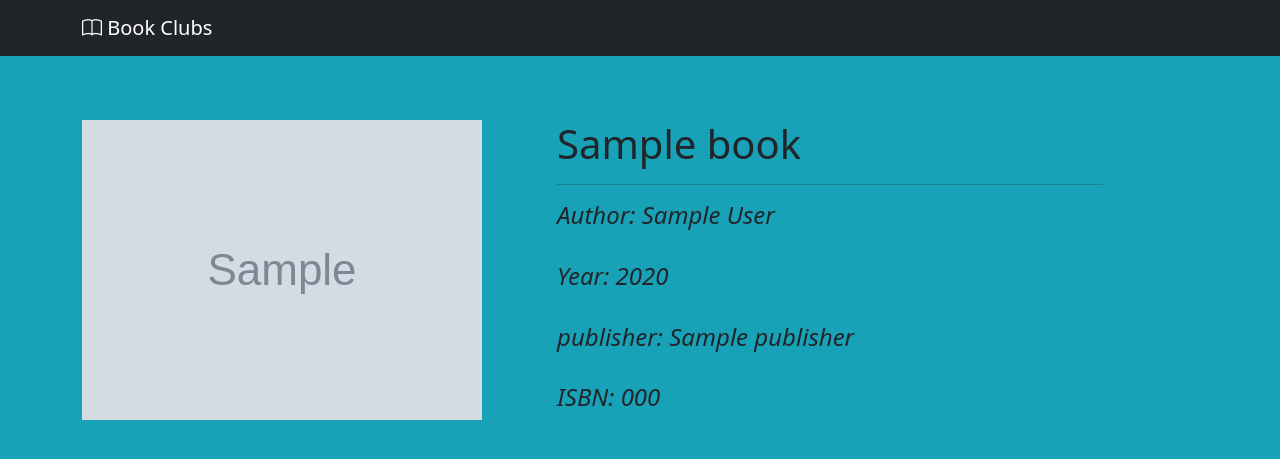
After one commit to hihi-itsann/SEG_Major_Group, a Django app: template bookclubs/templates/show_book.html in a window 1280 px wide. The commit adds this page. Shown: the top 459 px of the page. Run offline with Django 3.2, Linux system fonts and the light colour scheme; the template is opened without the code that fills it: most values are stand-ins (such as "Sample title", 1, 10 or a date in 2020); grey boxes marked "Sample" are stand-in pictures; some libraries are stand-ins or nearby versions.

Commit message:
add_show_book_view/url/html

```diff
--- a/bookclubs/templates/book_list.html
+++ b/bookclubs/templates/book_list.html
@@ -3,7 +3,7 @@
     <br>
     <div class="container">
         <div class="col-xs-12 col-lg-6 col-xl-8">
-            <h1>Books</h1>
+            <h1>Book List</h1>
             <br>
             {% for book in books %}
               <div class="row">
@@ -11,9 +11,9 @@
                   <img src="{{ book.image_url_m }}">
                 </div>
                 <div class="col-6">
-                  <p><h2>{{ book.title }}</h2></p>
+                  <h2><a href="{% url 'show_book' book.ISBN %}">{{ book.title }}</a></h2>
                   <p><em>Author: {{ book.author }}</em></p>
-                  <p><em>Year: {{ book.year_of_publication }}</em></p>
+                  <p><em>ISBN: {{ book.ISBN }}</em></p>
                 </div>
               </div>
               <hr>
--- /dev/null
+++ b/bookclubs/templates/show_book.html
@@ -0,0 +1,21 @@
+{% extends 'base_content.html' %}
+{% block content %}
+    <br>
+    <br>
+    <div class="container">
+        <div class="row">
+          <div class="col-lg-3 offset-0">
+            <img src="{{ book.image_url_l }}">
+          </div>
+          <div class="col-lg-6 offset-2">
+            <h1>{{ book.title }}</h1>
+            <hr>
+            <h4><em>Author: {{ book.author }}</em></h4><br>
+            <h4><em>Year: {{ book.year_of_publication }}</em></h4><br>
+            <h4><em>publisher: {{ book.publisher }}</em></h4><br>
+            <h4><em>ISBN: {{ book.ISBN }}</em></h4><br>
+          </div>
+        </div>
+      </div>
+    </div>
+{% endblock %}
--- a/clubs/urls.py
+++ b/clubs/urls.py
@@ -27,4 +27,5 @@ urlpatterns = [
     path('profile/', views.ProfileUpdateView.as_view(), name='profile'),
     path('password/', views.PasswordView.as_view(), name='password'),
     path('book_list/', views.book_list, name='book_list'),
+    path('show_book/<str:ISBN>/', views.show_book, name='show_book'),
 ]
```
Also changed, not shown: bookclubs/helpers.py (+14 -0 lines), bookclubs/views.py (+7 -1 lines).
